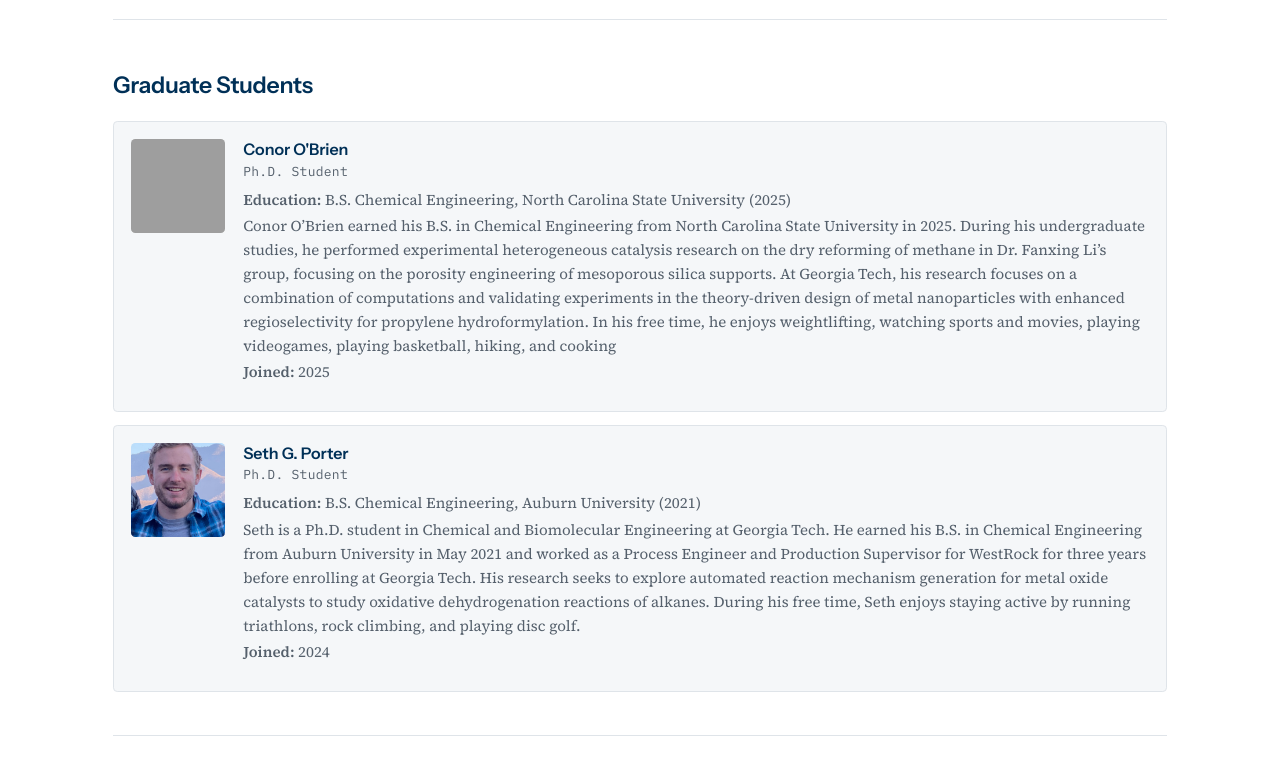
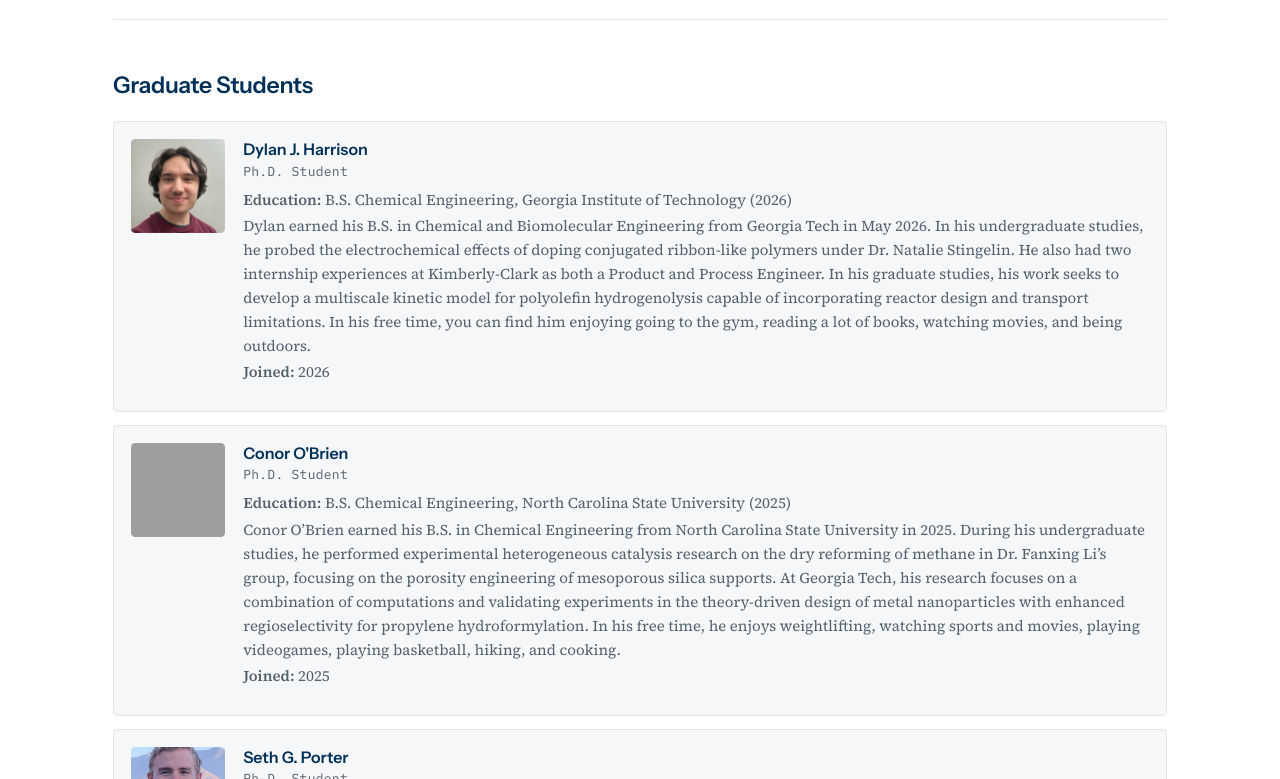
Before and after one commit to kreitz-group/kreitz-group.github.io, a Jekyll site: the page built from pages/people.md, in a window 1280 px wide and 900 px high, scrolled down 588 px, cut to the strip 121-900 px from the top of the window. Built offline with Jekyll 4.4.1, drawn with Linux system fonts in a browser that asks for light colours; grey boxes are pictures that could not be loaded.

Commit message:
add Dylan
Co-Authored-By: Claude Opus 5.5 <noreply@anthropic.com>

```diff
--- a/_data/people.yml
+++ b/_data/people.yml
@@ -79,7 +79,7 @@
   type: graduate
   photo: "conor-obrien.jpg"
   education: "B.S. Chemical Engineering, North Carolina State University (2025)"
-  info: "Conor O’Brien earned his B.S. in Chemical Engineering from North Carolina State University in 2025. During his undergraduate studies, he performed experimental heterogeneous catalysis research on the dry reforming of methane in Dr. Fanxing Li’s group, focusing on the porosity engineering of mesoporous silica supports. At Georgia Tech, his research focuses on a combination of computations and validating experiments in the theory-driven design of metal nanoparticles with enhanced regioselectivity for propylene hydroformylation. In his free time, he enjoys weightlifting, watching sports and movies, playing videogames, playing basketball, hiking, and cooking"
+  info: "Conor O’Brien earned his B.S. in Chemical Engineering from North Carolina State University in 2025. During his undergraduate studies, he performed experimental heterogeneous catalysis research on the dry reforming of methane in Dr. Fanxing Li’s group, focusing on the porosity engineering of mesoporous silica supports. At Georgia Tech, his research focuses on a combination of computations and validating experiments in the theory-driven design of metal nanoparticles with enhanced regioselectivity for propylene hydroformylation. In his free time, he enjoys weightlifting, watching sports and movies, playing videogames, playing basketball, hiking, and cooking."
   year_joined: 2025
   current_position: ""
   email: ""
@@ -87,6 +87,23 @@
   google_scholar: ""
   linkedin: ""
   cv_url: ""
+
+- id: dylan-harrison
+  name: "Dylan J. Harrison"
+  role: "Ph.D. Student"
+  status: current
+  type: graduate
+  photo: "dylan-harrison.jpeg"
+  education: "B.S. Chemical Engineering, Georgia Institute of Technology (2026)"
+  info: "Dylan earned his B.S. in Chemical and Biomolecular Engineering from Georgia Tech in May 2026. In his undergraduate studies, he probed the electrochemical effects of doping conjugated ribbon-like polymers under Dr. Natalie Stingelin. He also had two internship experiences at Kimberly-Clark as both a Product and Process Engineer. In his graduate studies, his work seeks to develop a multiscale kinetic model for polyolefin hydrogenolysis capable of incorporating reactor design and transport limitations. In his free time, you can find him enjoying going to the gym, reading a lot of books, watching movies, and being outdoors."
+  year_joined: 2026
+  current_position: ""
+  email: ""
+  github: ""
+  google_scholar: ""
+  linkedin: ""
+  cv_url: ""
+
 
 # --- Undergraduate Students ---
 
```
Also changed, not shown: assets/images/people/dylan-harrison.jpeg (added).
